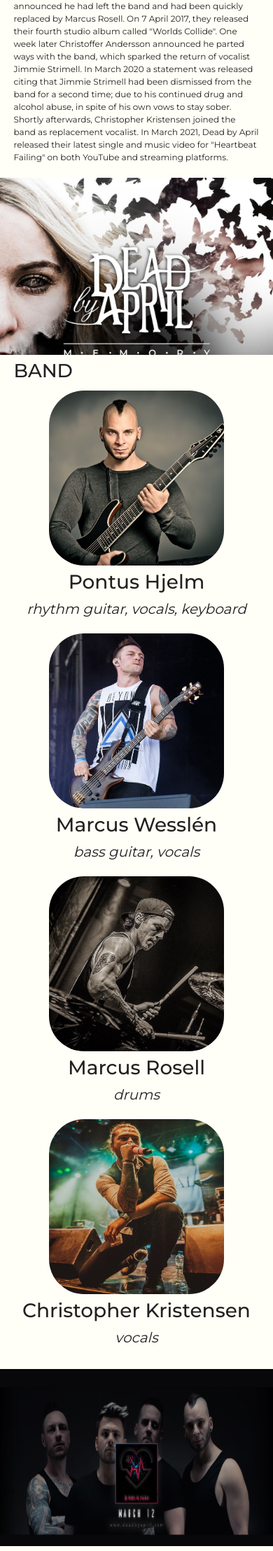
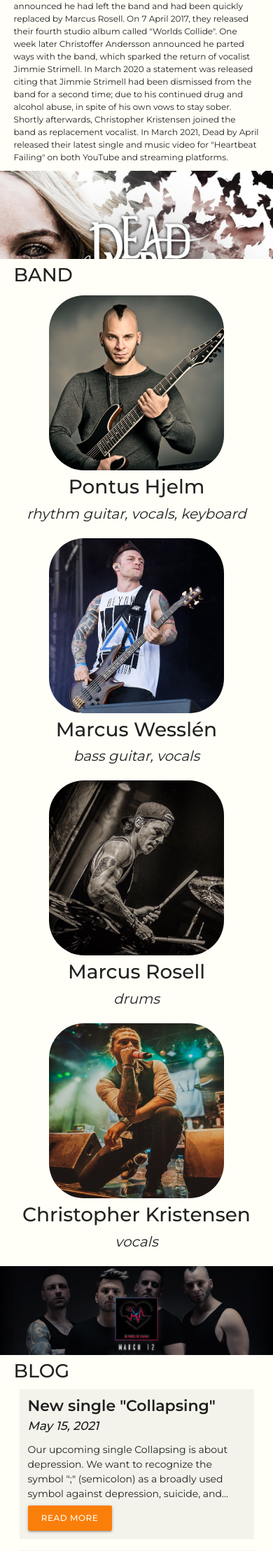
Before and after one commit to Larkinz/dba-critics, a Flask app: page /homepage in a window 390 px wide. Shown: the part 952-3168 px from the top of the page at 70% size. Run offline with Flask 2, Linux system fonts and the light colour scheme; some libraries are stand-ins or nearby versions.

Commit message:
style finished parallax media queries

```diff
--- a/static/css/style.css
+++ b/static/css/style.css
@@ -449,6 +449,28 @@
   color: rgba(255, 254, 247, 0.6);
 }
 
+/* --------------- parallax media queries --------------- */
+
+@media (max-width: 1367px) {
+  .parallax-container {
+    height: 25vh;
+  }
+}
+
+@media (max-width: 1025px) {
+  .parallax-container {
+    height: 20vh;
+    margin-top: 15px;
+  }
+}
+
+@media (max-width: 769px) {
+  .parallax-container {
+    height: 15vh;
+    margin-top: 10px;
+  }
+}
+
 /* --------------- section-title media queries --------------- */
 
 @media (max-width: 1025px) {
```
